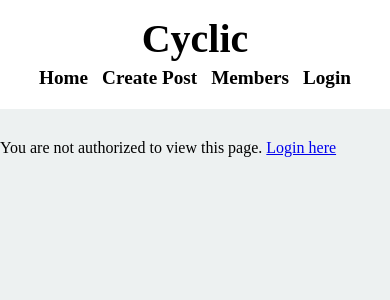
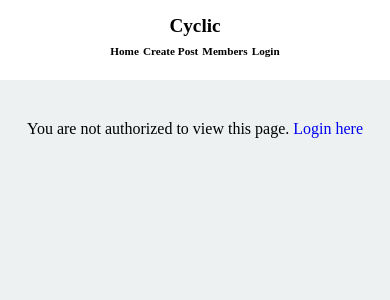
Before and after one commit to Alli-Grace/blog-app, a Django app: page /members/ in a window 390 px wide. Shown: the top 300 px of the page. Run offline with Django 5.2, Linux system fonts and the light colour scheme.

Commit message:
Update styling for responsiveness

```diff
--- a/static/css/style.css
+++ b/static/css/style.css
@@ -58,6 +58,15 @@ body{
     color: #fff;
     padding: 5px 10px;
     border-radius: 10px;
+}
+
+
+.para p{
+    text-align: center;
+}
+
+.para p a{
+    text-decoration: none;
 }
 
 /* =====================================
@@ -338,23 +347,39 @@ Responsive Design/ Media Query
     .search-form input{
         width: 70%;
     }
+    /* Phone styling */
+    body{
+        padding-top: 120px;
+    }
+    .nav-bar ul li{
+         /* display: block;  */
+        margin: 8px auto;
+    }
+    .nav-bar ul li a{
+        font-size: 0.7rem;
+    }
+    .header a h1 {
+        font-size: 1.2rem;
+    }
 
 }
 
 @media screen and (max-length: 468px) {
+    body{
+        padding-top: 120px;
+    }
     .header a h1 {
-        font-size: 1.5rem;
+        font-size: 1.2rem;
     }
     .post-header .title{
         font-size: 0.8rem;
     }
     .nav-bar ul li a{
-        font-size: 0.9rem;
-
+        font-size: 0.7rem;
     }
     .nav-bar ul li{
          /* display: block;  */
-        margin: 8px 5px;
+        margin: 8px auto;
     }
     .title{
         font-size: 1.2rem;
--- a/templates/members.html
+++ b/templates/members.html
@@ -1,10 +1,8 @@
 {% extends 'base.html' %}
 {% load static %}
 {% block content %}
+        {% if user.is_authenticated %}
         <div class="wrapper">
-            {% if not user.isauthenticated %}
-            <p>You are not authorized to view this page. <a href="{% url 'login' %}">Login here</a></p>
-            {% else %}
             {% for member in members %}
             <div class="content">
                 <!-- <a href="#"> -->
@@ -12,6 +10,10 @@
                     <p class="date">Email: {{member.email}}</p>
             </div>
             {% endfor %}
-            {% endif %}
         </div>
+        {% else %}
+        <div class="para">
+            <p>You are not authorized to view this page. <a href="{% url 'login' %}">Login here</a></p>
+        </div>
+        {% endif %}
 {% endblock %}
```
Also changed, not shown: templates/create_post.html (+7 -4 lines).
